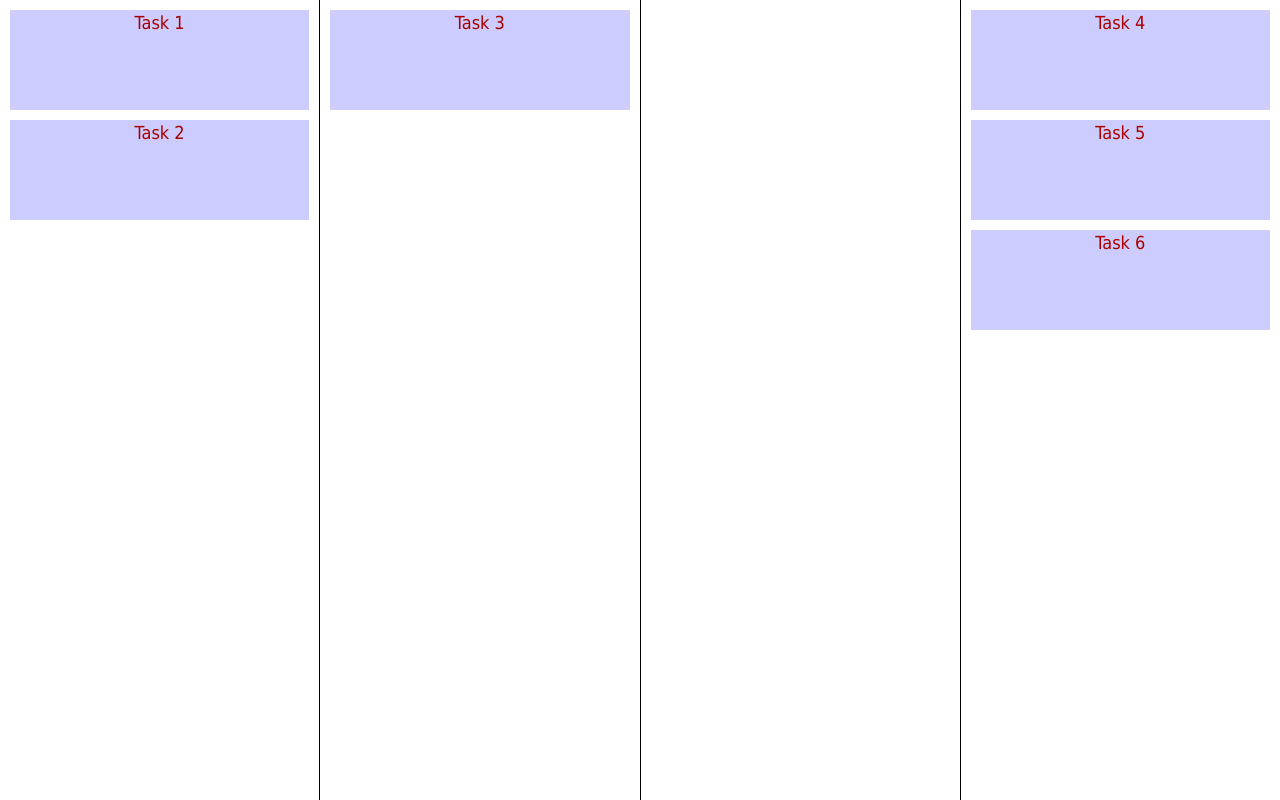
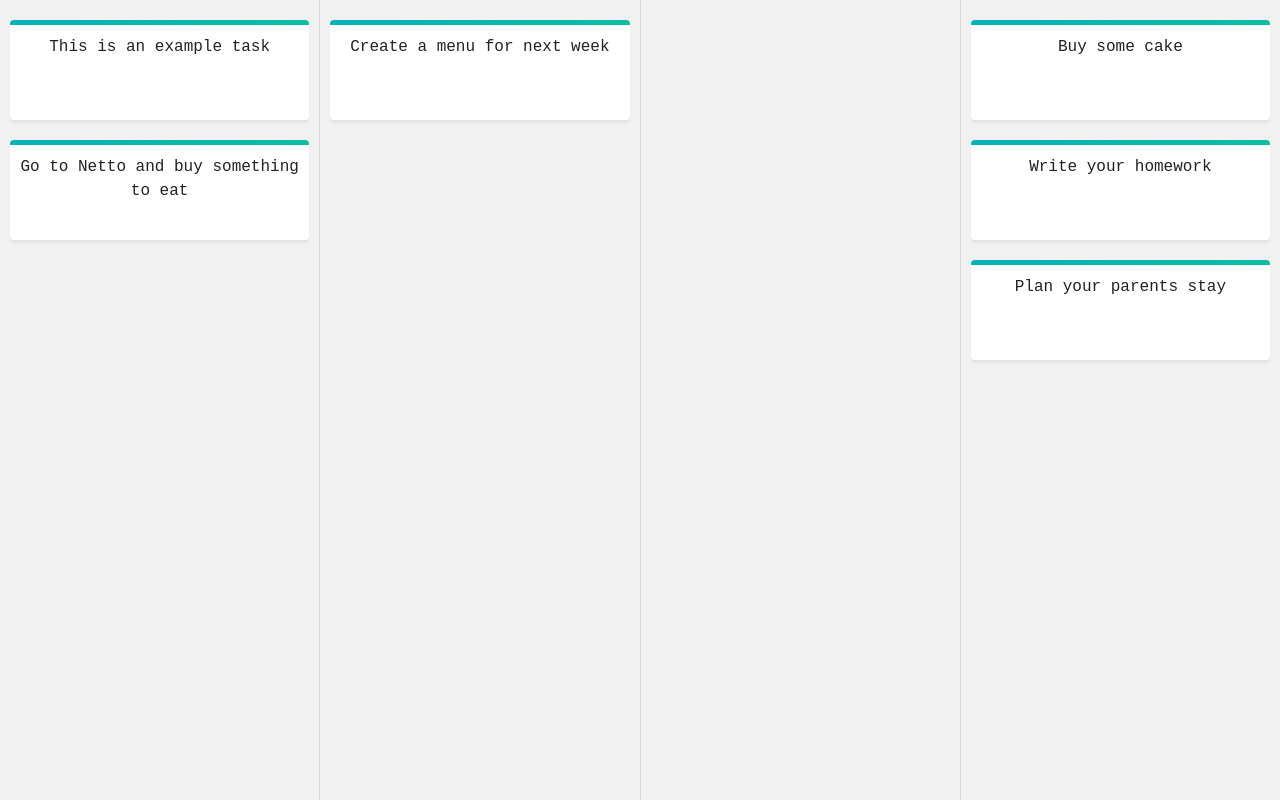
Before and after one commit to moubi/flow-task, a React (Create React App) app: page / in a window 1280 px wide. Built offline with nearby package versions, Linux system fonts and the light colour scheme; the HTML template or start-up script is replaced by a standard one.

Commit message:
Add some styling and update dummy texts.

```diff
--- a/src/components/Board/Board.js
+++ b/src/components/Board/Board.js
@@ -11,14 +11,14 @@ export default class Board extends Component {
         {
           id: "d1ea1845-86e2-4c46-976c-8b09ba4786e5",
           tasks: [
-            { id: "e25b1d95-3f86-4d5e-a05d-f6f1cac1c275", text: "Task 1" },
-            { id: "1d2efb70-2e87-4c96-bef6-71524ba01d34", text: "Task 2" }
+            { id: "e25b1d95-3f86-4d5e-a05d-f6f1cac1c275", text: "This is an example task" },
+            { id: "1d2efb70-2e87-4c96-bef6-71524ba01d34", text: "Go to Netto and buy something to eat" }
           ]
         },
         {
           id: "24f4dcf8-b471-488c-a1be-b56ea116e712",
           tasks: [
-            { id: "2a371cb5-25a4-414c-8a6b-71a226831a14", text: "Task 3" }
+            { id: "2a371cb5-25a4-414c-8a6b-71a226831a14", text: "Create a menu for next week" }
           ]
         },
         {
@@ -28,9 +28,9 @@ export default class Board extends Component {
         {
           id: "200c95b8-d2f7-4173-b086-33be8ade92b0",
           tasks: [
-            { id: "7fd3ef5f-27d6-45b4-b1b6-0ad7730cdba7", text: "Task 4" },
-            { id: "73169a85-6b1e-4635-967e-68cc4d0af26d", text: "Task 5" },
-            { id: "b25dd012-c062-4f37-8ce8-378a5e065977", text: "Task 6" }
+            { id: "7fd3ef5f-27d6-45b4-b1b6-0ad7730cdba7", text: "Buy some cake" },
+            { id: "73169a85-6b1e-4635-967e-68cc4d0af26d", text: "Write your homework" },
+            { id: "b25dd012-c062-4f37-8ce8-378a5e065977", text: "Plan your parents stay" }
           ]
         }
       ],
--- a/src/components/Column/Column.scss
+++ b/src/components/Column/Column.scss
@@ -2,7 +2,7 @@
     flex-grow: 1;
     flex-basis: 0;
     box-sizing: border-box;
-    border-right: 1px solid #000;
+    border-right: 1px solid #d6d5d5;
 
     &:last-child {
         border: none;
--- a/src/components/Task/Task.scss
+++ b/src/components/Task/Task.scss
@@ -1,11 +1,27 @@
 .Task {
+    position: relative;
     min-height: 100px;
-    margin: 10px;
+    margin: 20px 10px;
+    padding: 15px 10px 10px 10px;
+    background-color: #fff;
+    box-shadow: 0 3px 2px 0 rgba(0, 0, 0, .05);
+    border-radius: 4px;
     box-sizing: border-box;
-    background-color: rgba(0, 0, 255, 0.2);
-    font-family: "Tahoma", sans-serif;
-    font-size: 18px;
-    line-height: 26px;
+
+    font-family: monospace;
+    font-size: 16px;
+    line-height: 24px;
+    color: #222;
     text-align: center;
-    color: #a00;
+    overflow: hidden;
+
+    &:before {
+        content: '';
+        position: absolute;
+        width: 100%;
+        height: 5px;
+        top: 0;
+        left: 0;
+        background: linear-gradient(to right, #04B3BA 0%,#0ABEA2 100%);
+    }
 }
--- a/src/index.scss
+++ b/src/index.scss
@@ -12,4 +12,5 @@ body {
   right: 0;
   bottom: 0;
   align-items: stretch;
+  background-color: #f1f1f1;
  }
```
